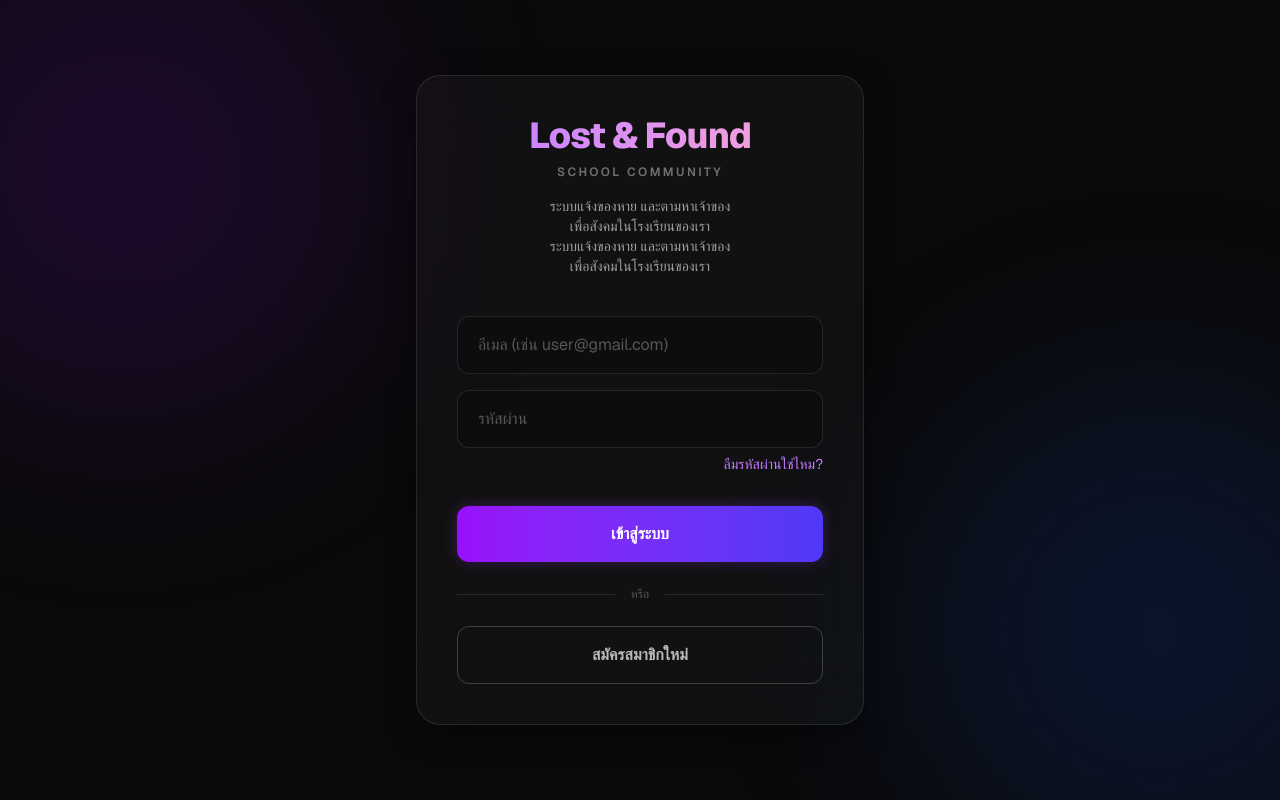
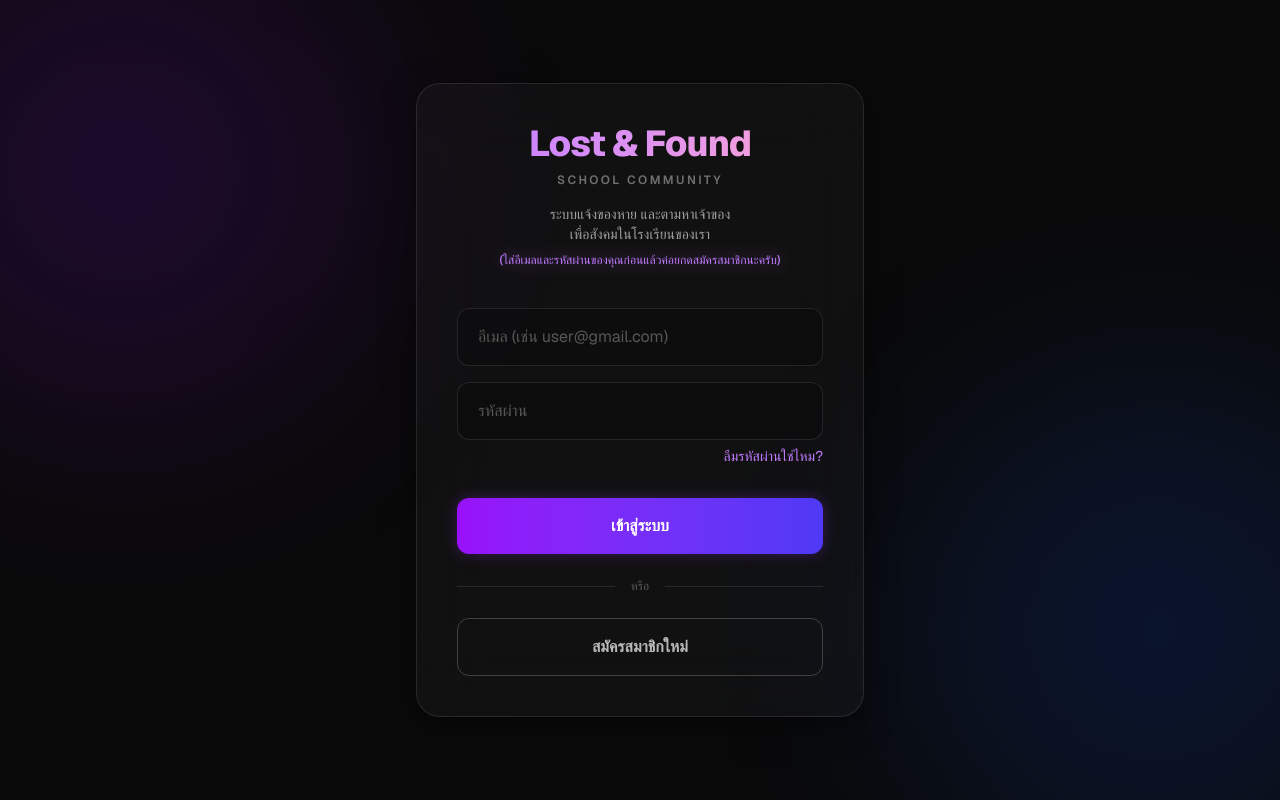
Before and after one commit to x1swiftz/Lostfound, a Next.js app: page / in a window 1280 px wide. Built offline with nearby package versions, Linux system fonts and the light colour scheme.

Commit message:
add purple neon hint message for signup

```diff
--- a/app/page.tsx
+++ b/app/page.tsx
@@ -239,8 +239,11 @@ export default function Home() {
             <p className="text-white/60 text-sm">
               ระบบแจ้งของหาย และตามหาเจ้าของ<br/>เพื่อสังคมในโรงเรียนของเรา
             </p>
-            <p className="text-white/60 text-sm">
-              ระบบแจ้งของหาย และตามหาเจ้าของ<br/>เพื่อสังคมในโรงเรียนของเรา
+            <p
+            className="text-purple-400 text-xs mt-2 font-medium"
+            style={{ filter: 'drop-shadow(0 0 8px rgba(168,85,247,0.5))' }}
+              >
+              (ใส่อีเมลและรหัสผ่านของคุณก่อนแล้วค่อยกดสมัครสมาชิกนะครับ)
             </p>
           </div>
 
```
